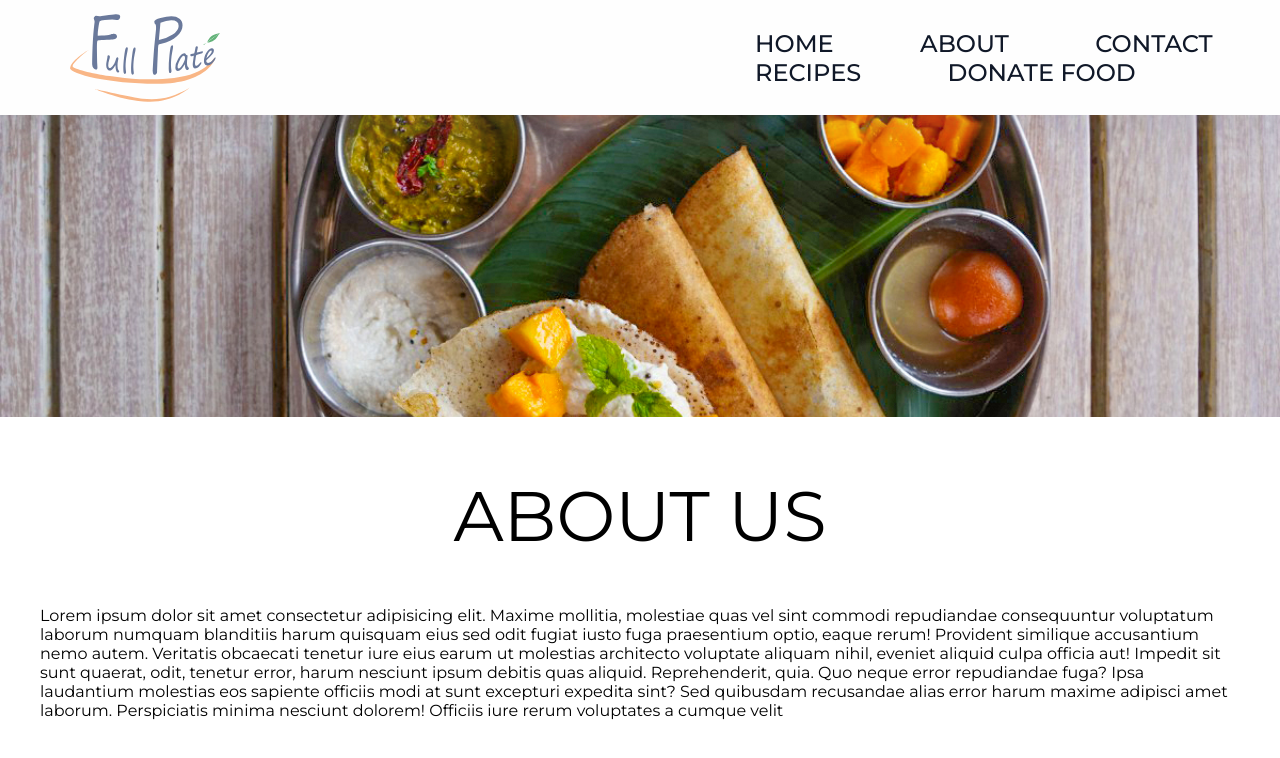
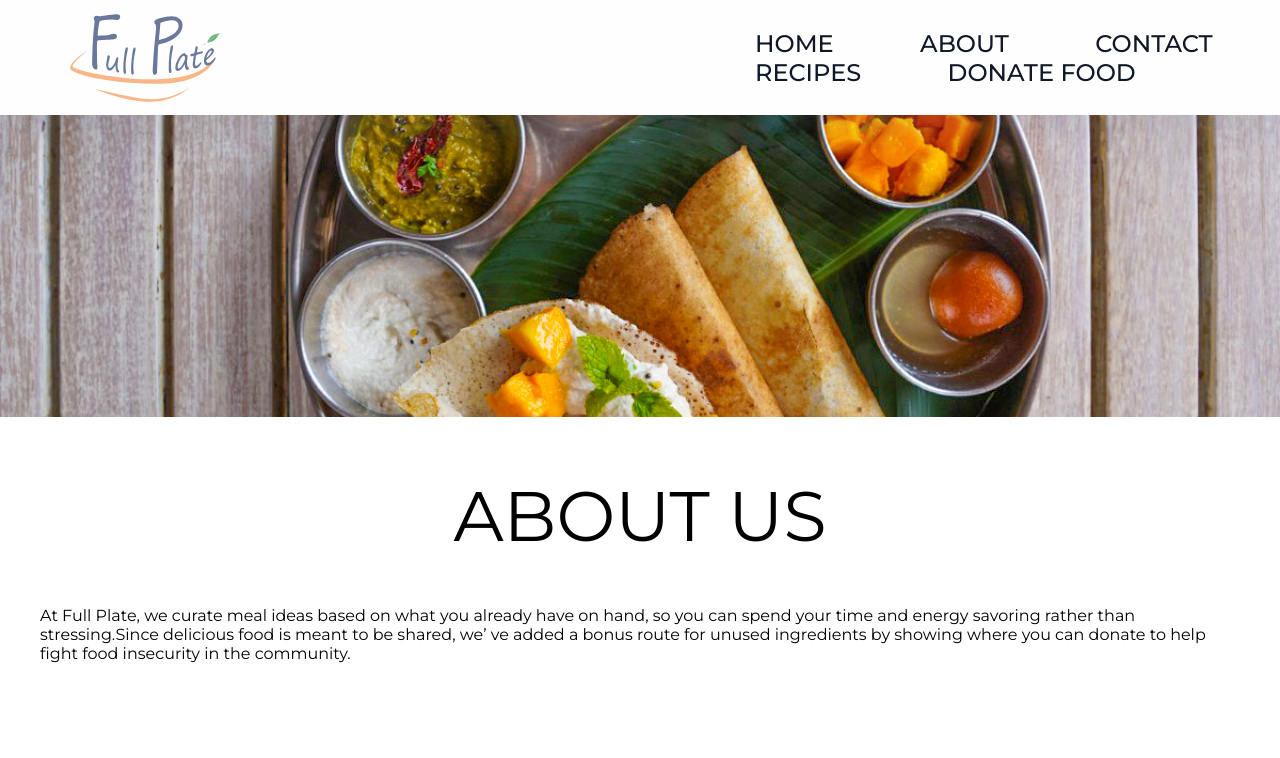
Before and after one commit to Don-PhDev/FullPlate, a React (Create React App) app: page /about in a window 1280 px wide. Shown: the top 758 px of the page. Built offline with nearby package versions, Linux system fonts and the light colour scheme.

Commit message:
About
Added about description

```diff
--- a/src/components/RecipeTile.js
+++ b/src/components/RecipeTile.js
@@ -1,3 +1,5 @@
+
+
 import React from "react";
 
 import "../styles/RecipeTile.css";
--- a/src/pages/About.js
+++ b/src/pages/About.js
@@ -11,19 +11,9 @@ function About() {
       <div className="aboutBottom">
         <h1> ABOUT US</h1>
         <p>
-          Lorem ipsum dolor sit amet consectetur adipisicing elit. Maxime
-          mollitia, molestiae quas vel sint commodi repudiandae consequuntur
-          voluptatum laborum numquam blanditiis harum quisquam eius sed odit
-          fugiat iusto fuga praesentium optio, eaque rerum! Provident similique
-          accusantium nemo autem. Veritatis obcaecati tenetur iure eius earum ut
-          molestias architecto voluptate aliquam nihil, eveniet aliquid culpa
-          officia aut! Impedit sit sunt quaerat, odit, tenetur error, harum
-          nesciunt ipsum debitis quas aliquid. Reprehenderit, quia. Quo neque
-          error repudiandae fuga? Ipsa laudantium molestias eos sapiente
-          officiis modi at sunt excepturi expedita sint? Sed quibusdam
-          recusandae alias error harum maxime adipisci amet laborum.
-          Perspiciatis minima nesciunt dolorem! Officiis iure rerum voluptates a
-          cumque velit
+          At Full Plate, we curate meal ideas based on what you already have on hand, so you can spend your time and energy savoring rather than stressing.Since delicious food is meant to be shared, we’ ve added a bonus route
+          for unused ingredients by showing where you can donate to help fight food insecurity in the community.
+
         </p>
       </div>
     </div>
```
Also changed, not shown: src/pages/Donate.js (added, +7 -0 lines).
